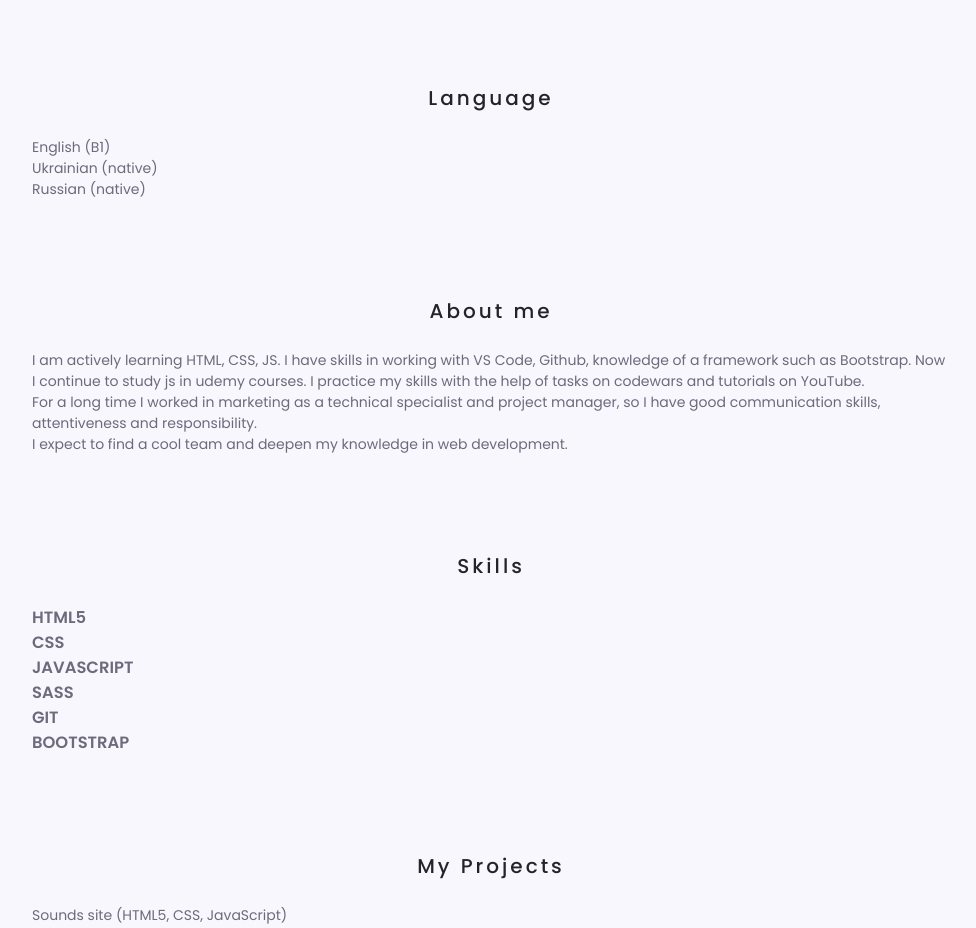
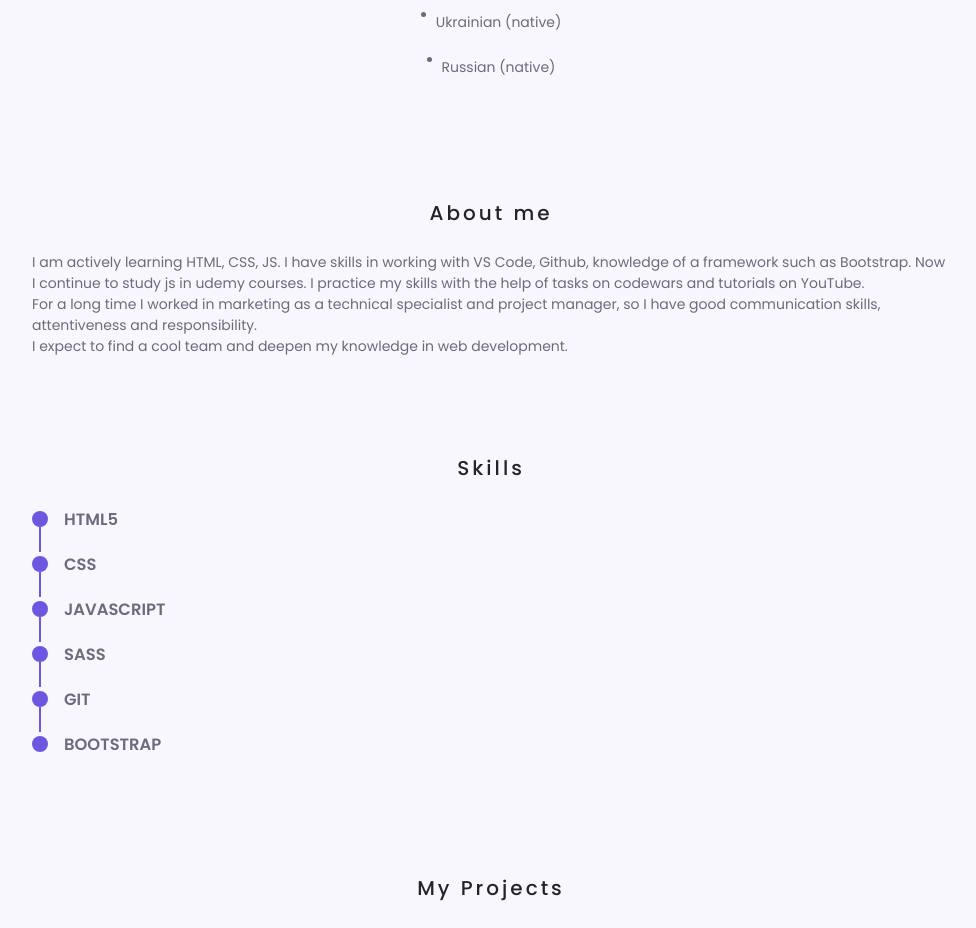
Before and after one commit to AleksKhryplyvets/rsschool-cv, a plain HTML site: page index.html in a window 1280 px wide. Shown: the part 980-1908 px from the top of the page, without its empty margins (149-1125 px from the left). Drawn offline with Linux system fonts and the light colour scheme.

Commit message:
feat: add css style for skills and education

```diff
--- a/css/style.css
+++ b/css/style.css
@@ -68,7 +68,15 @@ img {
   text-align: center;
   margin-bottom: 24px;
 }
-
+.nav__menu {
+  margin-top: 20px;
+}
+.nav__list {
+  display: flex;
+  flex-wrap: wrap;
+  justify-content: space-around;
+  align-items: center;
+}
 .nav__link {
   padding: 14px 10px;
   line-height: 50px;
@@ -116,3 +124,75 @@ img {
   margin-bottom: 16px;
   font-size: 16px;
 }
+.education__content,
+.skills__content {
+  display: flex;
+  margin-bottom: 20px;
+}
+.education__ball,
+.skills__decor {
+  padding-right: 16px;
+}
+
+.education__rouder,
+.skills__rouder {
+  position: relative;
+  display: block;
+  width: 16px;
+  height: 16px;
+  background-color: var(--first-color);
+  border-radius: 50%;
+  margin-top: 4px;
+}
+
+.education__info,
+.skills__info {
+  gap: 0.5rem;
+}
+
+.education__title {
+  font-size: 16px;
+}
+.education__name {
+  font-size: 14px;
+  color: var(--title-color);
+}
+
+.education__year {
+  font-size: 14px;
+}
+
+.language__name {
+  display: flex;
+  justify-content: center;
+  margin-bottom: 24px;
+}
+.language__circle {
+  display: inline-block;
+  background-color: var(--tetx-color);
+  width: 5px;
+  height: 5px;
+  border-radius: 50%;
+  margin-right: 10px;
+}
+
+.skills__line {
+  display: block;
+  width: 2px;
+  height: 100%;
+  background-color: var(--first-color);
+  transform: translate(7px, 0);
+}
+.project__title {
+  color: var(--title-color);
+  font-weight: 600;
+  display: block;
+  margin-top: 23px;
+  font-size: 16px;
+}
+.project__title > span {
+  color: var(--first-color);
+}
+.project__description {
+  margin-top: 8px;
+}
```
